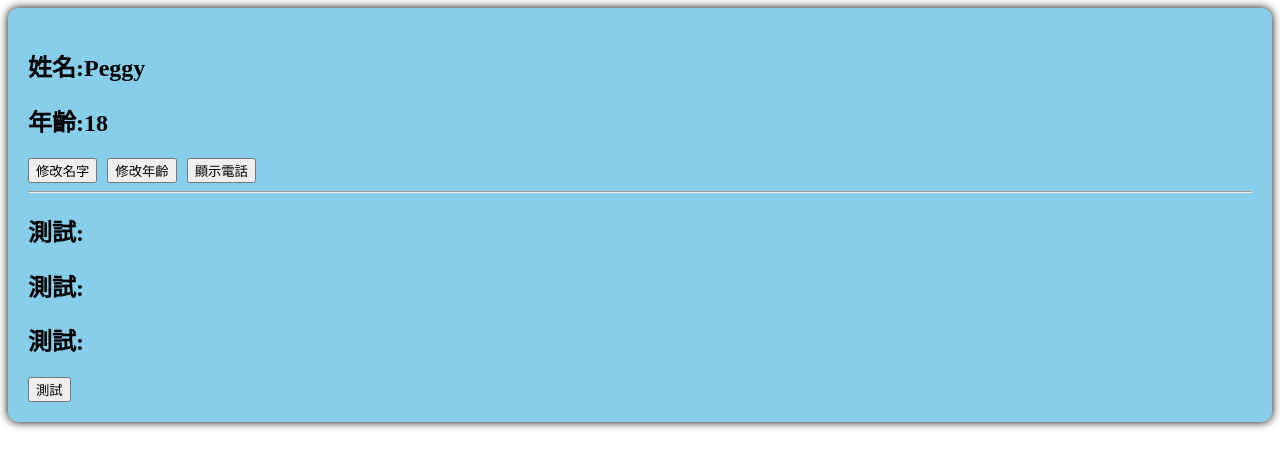
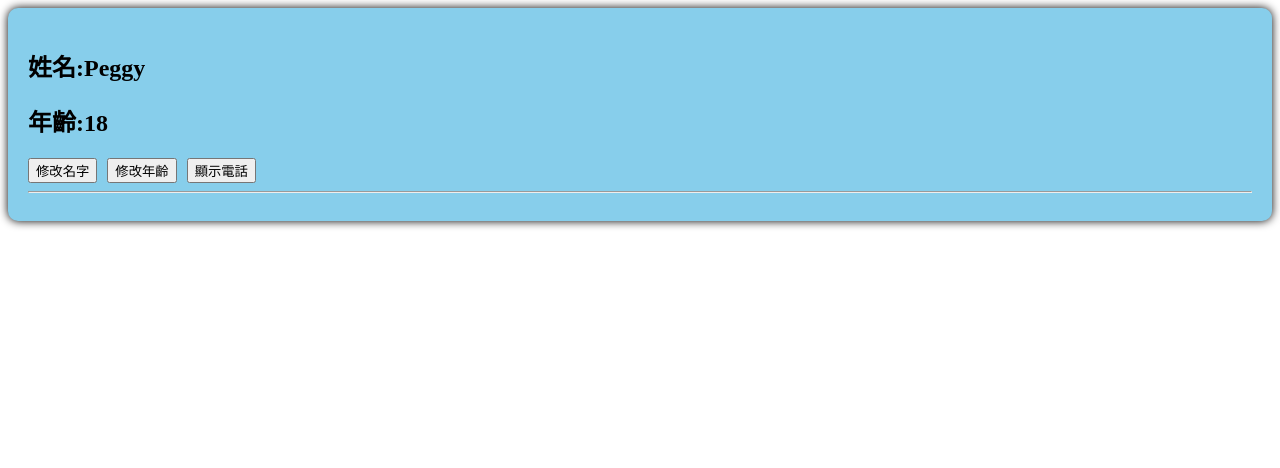
Before and after one commit to genepeggy/vue_vite_test, a Vue app: page / in a window 1280 px wide. Shown: the top 468 px of the page. Built offline with nearby package versions, Linux system fonts and the light colour scheme; the HTML template or start-up script is replaced by a standard one.

Commit message:
🎨 setup語法糖練習

```diff
--- a/src/components/Person.vue
+++ b/src/components/Person.vue
@@ -1,22 +1,24 @@
 <!-- Vue2 -->
 <!-- Person.vue -->
+
 <!-- js或ts start -->
+
+<!-- 拿來設定component名字 -->
 <script lang="ts">
     export default{
-
-        setup(){
-
-            // setup中不能寫this，this是undefined，在vue3中this被弱化了
-            // data
+        name:"person",
+    }
+</script>
+<!-- 拿來設定compositionAPI -->
+<script lang='ts' setup>
+    //數據
     let name = "Peggy"
     let age = 18
     let tel = "013"
-            // let x = d
+    // 不需要寫return
 
      // 方法
     function changeName(){
-
-
         name="Peggy2"
         console.log(name);
 
@@ -33,32 +35,20 @@
         alert(tel)
         console.log(tel);
     }
-            return{
-                name:name,
-                age:age,
-                changeName,
-                changeAge,
-                showTel
-            }
-            // return返回值也可以是函式
-            // return () => 'haha'
-        }
-    }
 </script>
 <!-- js或ts end -->
+
 <!-- html結構 start -->
 <template>
     <div class="person">
+        <!-- <h2>{{ a }}</h2> -->
         <h2>姓名:{{ name }}</h2>
         <h2>年齡:{{ age }}</h2>
         <button @click="changeName">修改名字</button>
         <button @click="changeAge">修改年齡</button>
         <button @click="showTel">顯示電話</button>
         <hr>
-        <h2>測試:{{a}}</h2>
-        <h2>測試:{{c}}</h2>
-        <h2>測試:{{d}}</h2>
-        <button @click="b">測試</button>
+
     </div>
 </template>
 <!-- html結構 end -->
```
Lines whose indentation alone changed are shown as unchanged.
